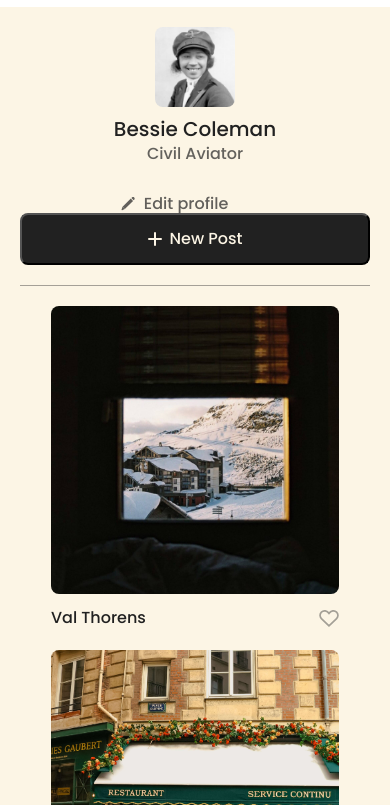
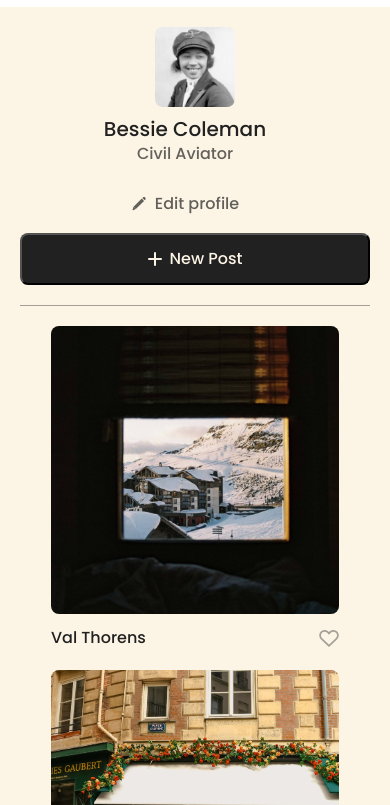
Before and after one commit to hassanbaashi1/se_project_spots, a plain HTML site: page index.html in a window 390 px wide. Shown: the part 39-844 px from the top of the page. Drawn offline with Linux system fonts and the light colour scheme.

Commit message:
Added some code profile.css

```diff
--- a/blocks/profile.css
+++ b/blocks/profile.css
@@ -82,10 +82,11 @@
   align-items: center;
   justify-content: center;
   padding: 8px 16px;
+  cursor: pointer;
 }
 
 .profile__add-btn:hover {
-  opacity: 1;
+  opacity: 0.8;
 }
 
 @media screen and (max-width: 627px) {
@@ -105,7 +106,7 @@
   }
 
   .profile__column {
-    margin-right: 0;
+    margin-bottom: 20px;
     text-align: center;
   }
 
@@ -123,6 +124,7 @@
 
   .profile__edit-btn {
     margin: 0;
+    justify-content: center;
   }
 
   .profile__add-btn {
```
